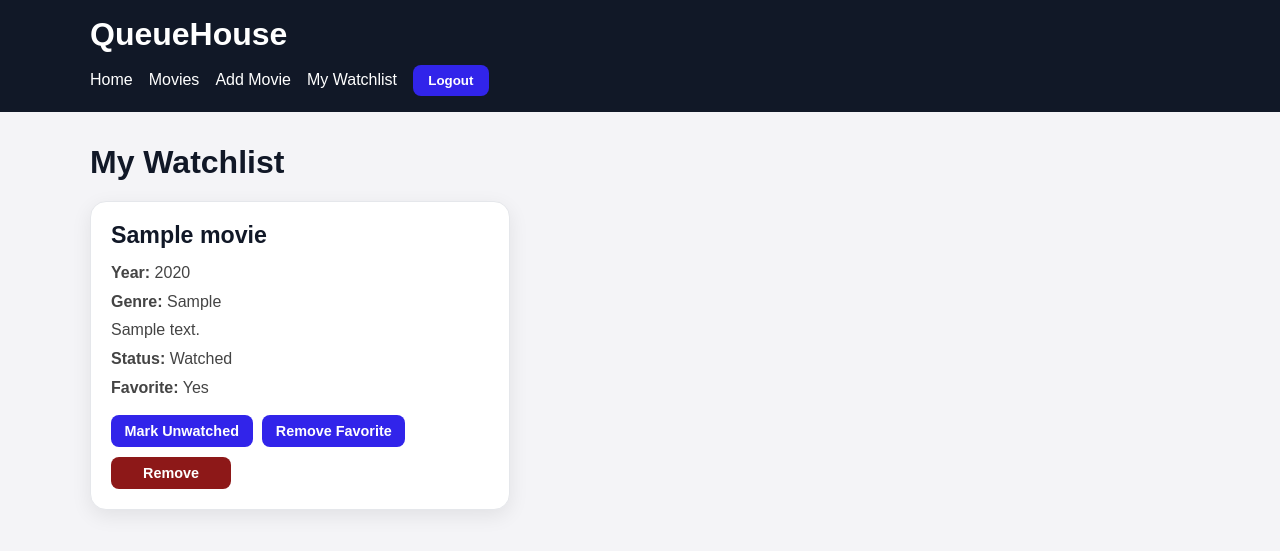
After one commit to Wigglewithit/QueueHouse, a Django app: page /watchlist/ in a window 1280 px wide. The commit adds this page. Shown: the top 551 px of the page. Run offline with Django 5.2, Linux system fonts and the light colour scheme; a user stored in the database is signed in; tables that the repository leaves empty hold one stand-in row (values such as "Sample post").

Commit message:
Initial QueueHouse app with watchlist and user features

```diff
--- /dev/null
+++ b/accounts/urls.py
@@ -0,0 +1,6 @@
+from django.urls import path
+from .views import signup_view
+
+urlpatterns = [
+    path("signup/", signup_view, name="signup"),
+]
--- a/config/settings.py
+++ b/config/settings.py
@@ -119,3 +119,7 @@ USE_TZ = True
 
 STATIC_URL = 'static/'
 STATICFILES_DIRS = [BASE_DIR / 'static']
+
+# Authentication redirects
+LOGIN_REDIRECT_URL = "movie_list"
+LOGOUT_REDIRECT_URL = "movie_list"
--- a/config/urls.py
+++ b/config/urls.py
@@ -2,7 +2,8 @@ from django.contrib import admin
 from django.urls import path, include
 
 urlpatterns = [
-    path('admin/', admin.site.urls),
-    path('', include('movies.urls')),
-    path('accounts/', include('django.contrib.auth.urls')),
+    path("admin/", admin.site.urls),
+    path("accounts/", include("accounts.urls")),
+    path("accounts/", include("django.contrib.auth.urls")),
+    path("", include("movies.urls")),
 ]
--- a/movies/urls.py
+++ b/movies/urls.py
@@ -5,4 +5,9 @@ urlpatterns = [
     path('', views.home, name='home'),
     path('movies/', views.movie_list, name='movie_list'),
     path('movies/add/', views.add_movie, name='add_movie'),
+    path("watchlist/", views.watchlist_view, name="watchlist"),
+    path("watchlist/add/<int:movie_id>/", views.add_to_watchlist, name="add_to_watchlist"),
+    path("watchlist/<int:entry_id>/toggle-watched/", views.toggle_watched, name="toggle_watched"),
+    path("watchlist/<int:entry_id>/toggle-favorite/", views.toggle_favorite, name="toggle_favorite"),
+    path("watchlist/<int:entry_id>/remove/", views.remove_from_watchlist, name="remove_from_watchlist"),
 ]
--- a/movies/views.py
+++ b/movies/views.py
@@ -1,16 +1,64 @@
-from django.shortcuts import render, redirect
+from django.shortcuts import render, redirect, get_object_or_404
 from .models import Movie
+from django.http import HttpResponseNotAllowed
 from .forms import MovieForm
-
+from django.contrib.auth.decorators import login_required
+from .models import WatchlistEntry, Movie
 
 def home(request):
     return render(request, 'movies/home.html')
+@login_required
+def watchlist_view(request):
+    entries = WatchlistEntry.objects.filter(user=request.user).select_related("movie")
+    return render(request, "movies/watchlist.html", {"entries": entries})
 
 
 def movie_list(request):
     movies = Movie.objects.all().order_by('title')
     return render(request, 'movies/movie_list.html', {'movies': movies})
 
+
+@login_required
+def toggle_watched(request, entry_id):
+    if request.method != "POST":
+        return HttpResponseNotAllowed(["POST"])
+
+    entry = get_object_or_404(WatchlistEntry, id=entry_id, user=request.user)
+    entry.watched = not entry.watched
+    entry.save()
+
+    return redirect("watchlist")
+
+@login_required
+def remove_from_watchlist(request, entry_id):
+    if request.method != "POST":
+        return HttpResponseNotAllowed(["POST"])
+
+    entry = get_object_or_404(WatchlistEntry, id=entry_id, user=request.user)
+    entry.delete()
+
+    return redirect("watchlist")
+
+@login_required
+def toggle_favorite(request, entry_id):
+    if request.method != "POST":
+        return HttpResponseNotAllowed(["POST"])
+
+    entry = get_object_or_404(WatchlistEntry, id=entry_id, user=request.user)
+    entry.favorite = not entry.favorite
+    entry.save()
+
+    return redirect("watchlist")
+
+
+@login_required
+def add_to_watchlist(request, movie_id):
+    if request.method != "POST":
+        return HttpResponseNotAllowed(["POST"])
+
+    movie = get_object_or_404(Movie, id=movie_id)
+    WatchlistEntry.objects.get_or_create(user=request.user, movie=movie)
+    return redirect("movie_list")
 
 def add_movie(request):
     if request.method == 'POST':
--- a/static/css/styles.css
+++ b/static/css/styles.css
@@ -49,20 +49,22 @@ a:hover {
 }
 
 .nav form {
-    display: inline;
+    margin: 0;
 }
 
 .nav button {
-    background: #2b59c3;
+    background: #3124ea;
     color: white;
     border: none;
-    padding: 0.5rem 0.9rem;
+    padding: 0.55rem 0.95rem;
     border-radius: 8px;
     cursor: pointer;
+    font-weight: 600;
+    line-height: 1;
 }
 
 .nav button:hover {
-    background: #1f469c;
+    background: #2a1ecf;
 }
 
 .page {
@@ -71,37 +73,44 @@ a:hover {
 
 .page-title {
     margin-top: 0;
-    margin-bottom: 1rem;
+    margin-bottom: 1.25rem;
+    font-size: 2rem;
+    color: #111827;
 }
 
 .card-grid {
     display: grid;
-    grid-template-columns: repeat(auto-fit, minmax(240px, 1fr));
-    gap: 1rem;
+    grid-template-columns: repeat(auto-fit, minmax(280px, 1fr));
+    gap: 1.25rem;
 }
 
 .card {
     background: white;
-    border-radius: 14px;
-    padding: 1rem;
-    box-shadow: 0 4px 18px rgba(0, 0, 0, 0.08);
+    border-radius: 16px;
+    padding: 1.25rem;
+    box-shadow: 0 6px 20px rgba(0, 0, 0, 0.08);
+    border: 1px solid #e5e7eb;
 }
 
 .card h3 {
     margin-top: 0;
-    margin-bottom: 0.5rem;
+    margin-bottom: 0.75rem;
+    font-size: 1.45rem;
+    color: #111827;
 }
 
 .card p {
-    margin: 0.3rem 0;
+    margin: 0.35rem 0;
     color: #444;
+    line-height: 1.45;
 }
 
 .form-card {
     background: white;
-    border-radius: 14px;
-    padding: 1.25rem;
-    box-shadow: 0 4px 18px rgba(0, 0, 0, 0.08);
+    border-radius: 16px;
+    padding: 1.5rem;
+    box-shadow: 0 6px 20px rgba(0, 0, 0, 0.08);
+    border: 1px solid #e5e7eb;
     max-width: 700px;
 }
 
@@ -113,27 +122,102 @@ form input,
 form textarea,
 form select {
     width: 100%;
-    padding: 0.75rem;
+    padding: 0.8rem 0.9rem;
     border: 1px solid #d1d5db;
-    border-radius: 8px;
+    border-radius: 10px;
     margin-top: 0.35rem;
+    font-size: 1rem;
+    background: white;
+}
+
+form textarea {
+    min-height: 140px;
+    resize: vertical;
+}
+
+.card-actions {
+    display: flex;
+    flex-wrap: wrap;
+    gap: 0.6rem;
+    margin-top: 1rem;
+}
+
+.card-actions form {
+    margin: 0;
 }
 
 .btn {
-    display: inline-block;
-    background: #2b59c3;
+    display: inline-flex;
+    align-items: center;
+    justify-content: center;
+    background: #3124ea;
     color: white;
     border: none;
-    padding: 0.75rem 1rem;
+    padding: 0.55rem 0.85rem;
     border-radius: 8px;
     cursor: pointer;
     font-weight: 600;
+    font-size: 0.9rem;
+    line-height: 1;
+    white-space: nowrap;
+    text-decoration: none;
+    transition: background 0.2s ease, transform 0.1s ease;
 }
 
 .btn:hover {
-    background: #1f469c;
+    background: #1d1486;
+    text-decoration: none;
+}
+
+.btn:active {
+    transform: translateY(1px);
+}
+
+.btn-secondary {
+    background: #3124ea;
+}
+
+.btn-secondary:hover {
+    background: #2a1ecf;
+}
+
+.btn-danger {
+    background: #8d1818;
+}
+
+.btn-danger:hover {
+    background: #721313;
 }
 
 .muted {
     color: #666;
 }
+
+.card-grid {
+    display: grid;
+    grid-template-columns: repeat(auto-fit, minmax(320px, 420px));
+    gap: 1.25rem;
+    align-items: start;
+}
+
+.card-actions {
+    display: flex;
+    flex-direction: row;
+    flex-wrap: wrap;
+    gap: 0.6rem;
+    margin-top: 1rem;
+}
+
+.card-actions form {
+    margin: 0;
+    display: inline;
+}
+
+.card-actions .btn {
+    width: auto;
+    min-width: 120px;
+}
+
+.card {
+    align-self: start;
+}
--- a/templates/base.html
+++ b/templates/base.html
@@ -20,13 +20,14 @@
                 <a href="{% url 'add_movie' %}">Add Movie</a>
 
             {% if user.is_authenticated %}
-                    <span>Hello, {{ user.username }}</span>
-                    <form action="{% url 'logout' %}" method="post">
+                <a href="{% url 'watchlist' %}">My Watchlist</a>
+                <form method="post" action="{% url 'logout' %}" style="display:inline;">
                     {% csrf_token %}
                     <button type="submit">Logout</button>
                 </form>
             {% else %}
                 <a href="{% url 'login' %}">Login</a>
+                <a href="{% url 'signup' %}">Sign Up</a>
             {% endif %}
             </nav>
         </div>
--- /dev/null
+++ b/templates/movies/watchlist.html
@@ -0,0 +1,58 @@
+{% extends "base.html" %}
+
+{% block content %}
+    <h2 class="page-title">My Watchlist</h2>
+
+    {% if entries %}
+        <div class="card-grid">
+            {% for entry in entries %}
+                <div class="card">
+                    <h3>{{ entry.movie.title }}</h3>
+                    <p><strong>Year:</strong> {{ entry.movie.year }}</p>
+                    <p><strong>Genre:</strong> {{ entry.movie.genre }}</p>
+                    <p>{{ entry.movie.description }}</p>
+
+                    <p>
+                        <strong>Status:</strong>
+                        {% if entry.watched %}Watched{% else %}Not watched{% endif %}
+                    </p>
+                    <p>
+                        <strong>Favorite:</strong>
+                        {% if entry.favorite %}Yes{% else %}No{% endif %}
+                    </p>
+
+                    <div class="card-actions">
+                        <form method="post" action="{% url 'toggle_watched' entry.id %}">
+                            {% csrf_token %}
+                            <button type="submit" class="btn btn-secondary">
+                                {% if entry.watched %}
+                                    Mark Unwatched
+                                {% else %}
+                                    Mark Watched
+                                {% endif %}
+                            </button>
+                        </form>
+
+                        <form method="post" action="{% url 'toggle_favorite' entry.id %}">
+                            {% csrf_token %}
+                            <button type="submit" class="btn btn-secondary">
+                                {% if entry.favorite %}
+                                    Remove Favorite
+                                {% else %}
+                                    Mark Favorite
+                                {% endif %}
+                            </button>
+                        </form>
+
+                        <form method="post" action="{% url 'remove_from_watchlist' entry.id %}">
+                            {% csrf_token %}
+                            <button type="submit" class="btn btn-danger">Remove</button>
+                        </form>
+                    </div>
+                </div>
+            {% endfor %}
+        </div>
+    {% else %}
+        <p>Your watchlist is empty.</p>
+    {% endif %}
+{% endblock %}
```
Also changed, not shown: accounts/forms.py (added, +11 -0 lines), accounts/views.py (+15 -2 lines), templates/accounts/signup.html (added, +11 -0 lines), templates/movies/movie_list.html (+11 -0 lines), templates/registration/login.html (added, +11 -0 lines). Lines whose indentation alone changed are shown as unchanged.
